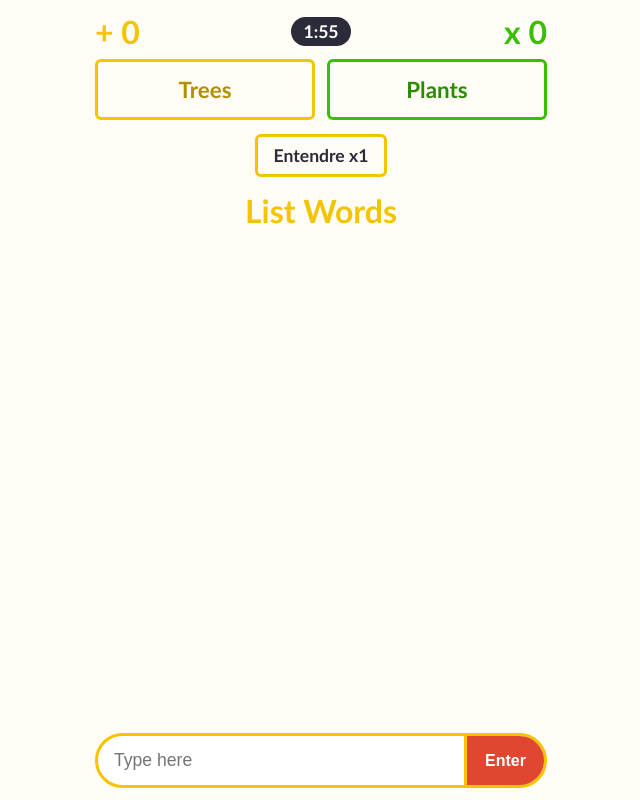
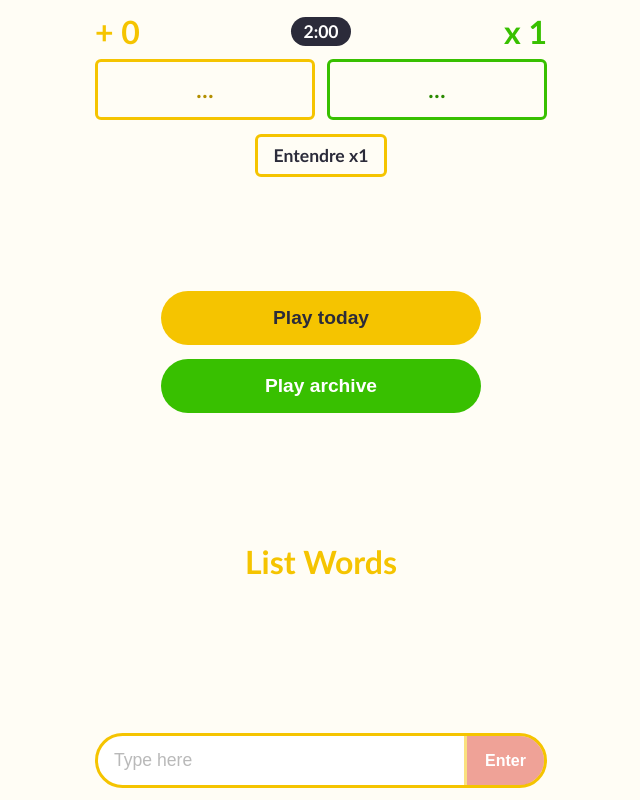
Before and after one commit to DevJFok/entendre, a plain HTML site: page index.html in a window 1280 px wide. Shown: the whole page, without its empty margins (319-959 px from the left). Drawn offline with Linux system fonts and the light colour scheme; no server answers.

Commit message:
Start screen with Play today and Play archive buttons
Timer starts only after Play today. Play archive opens the same archive list
as the results popup. Closing the archive returns to the start buttons before
the first round, or to the results card after it.

Co-Authored-By: Claude Haiku 5.5 <noreply@anthropic.com>
Claude-Session: https://claude.ai/code/session_01NRGRkNAPh35GkeenV8yddn

```diff
--- a/app.js
+++ b/app.js
@@ -60,6 +60,7 @@
   var puzzle = null; // chosen in begin(), once the word sheets have loaded
   var over = false, busy = false, msgTimer = null;
   var roundDate = null; // the date a round is recorded under: today for daily and endless, the archive date for archive plays
+  var started = false; // false until the player picks Play today or a round from the archive; the start buttons show until then
   var input = $('input'), form = $('form'), list = $('words');
   input.disabled = true; $('enter').disabled = true;
 
@@ -154,6 +155,7 @@
     list.innerHTML = '';
     input.value = ''; showMsg('');
     $('end').hidden = true; $('reopen').hidden = true; $('archivePage').hidden = true;
+    $('start').hidden = true; started = true;
     $('catA').textContent = p.categoryA.label;
     $('catB').textContent = p.categoryB.label;
     render();
@@ -172,11 +174,14 @@
     return cur[r.a] && cur[r.b] ? puzzleFor(r.a, r.b) : null;
   }
 
-  // Runs once the word sheets are loaded (or have failed to load).
-  (root.EntendreReady || Promise.resolve()).then(function () {
-    var today = localDateString(new Date());
-    startRound(scheduledFor(today) || root.Puzzles.dailyPuzzle(today), true, today);
-  });
+  // Play today: starts the daily round and timer once the word sheets are loaded (or have failed to load).
+  function startToday() {
+    (root.EntendreReady || Promise.resolve()).then(function () {
+      var today = localDateString(new Date());
+      startRound(scheduledFor(today) || root.Puzzles.dailyPuzzle(today), true, today);
+    });
+  }
+  $('playToday').addEventListener('click', startToday);
 
   function labelOf(term) {
     var p = root.Puzzles.pool.filter(function (x) { return x.term === term; })[0];
@@ -194,7 +199,8 @@
     if (!pair) { showMsg('no endless game available yet'); return; }
     startRound(puzzleFor(pair[0], pair[1]), false);
   });
-  $('archive').addEventListener('click', function () {
+  // Archive list: shared by the start screen's Play archive button and the results popup's Play archive button.
+  function openArchive() {
     var today = localDateString(new Date());
     var rows = ((root.EntendreRemote && root.EntendreRemote.archive) || []).filter(function (r) { return r.date <= today; });
     if (!rows.length) { showMsg('no archive yet'); return; }
@@ -212,9 +218,14 @@
     });
     $('end').hidden = true;
     $('archivePage').hidden = false;
+  }
+  $('archive').addEventListener('click', openArchive);
+  $('playArchive').addEventListener('click', openArchive);
+  // Back to where the player came from: the start buttons before any round, the results card after one.
+  $('closeArchive').addEventListener('click', function () {
+    $('archivePage').hidden = true;
+    if (started) $('end').hidden = false; else $('start').hidden = false;
   });
-  // Back to the results card for the finished game.
-  $('closeArchive').addEventListener('click', function () { $('archivePage').hidden = true; $('end').hidden = false; });
   // X closes the popup and keeps the finished game on screen. Results brings the popup back.
   $('closeEnd').addEventListener('click', function () { $('end').hidden = true; $('reopen').hidden = false; });
   $('reopen').addEventListener('click', function () { $('end').hidden = false; $('reopen').hidden = true; });
--- a/index.html
+++ b/index.html
@@ -18,6 +18,10 @@
     <div class="cat catB" id="catB">&hellip;</div>
   </section>
   <div class="entendre" id="entendre">Entendre x1</div>
+  <div class="start" id="start">
+    <button type="button" id="playToday" class="btn yellow">Play today</button>
+    <button type="button" id="playArchive" class="btn green">Play archive</button>
+  </div>
   <h1 class="heading">List Words</h1>
   <ul class="words" id="words" aria-live="polite"></ul>
   <div class="msg" id="msg" role="status"></div>
--- a/style.css
+++ b/style.css
@@ -12,6 +12,11 @@ html,body{margin:0;height:100%;overflow-x:hidden;background:var(--bg);color:var(
 .catA{border-color:var(--yellow);color:#b38f00}
 .catB{border-color:var(--green);color:#2a8a00}
 .entendre{align-self:center;margin-top:14px;border:3px solid var(--yellow);border-radius:6px;padding:8px 16px;font-weight:700;font-size:1.1rem}
+.start{margin:auto 0;display:flex;flex-direction:column;gap:14px;width:100%;max-width:320px;align-self:center}
+.start[hidden]{display:none}
+.start button{border:0;border-radius:999px;color:var(--ink);font-weight:700;font-size:1.2rem;padding:16px;cursor:pointer}
+.start #playToday{background:var(--yellow)}
+.start #playArchive{background:var(--green);color:#fff}
 .heading{margin:14px 0 6px;text-align:center;font-size:2rem;color:var(--yellow)}
 .words{list-style:none;margin:0 auto;padding:0;width:100%;flex:0 1 auto;min-height:0;max-height:calc(6 * 2.6rem);overflow-y:auto;overscroll-behavior:contain}
 .words li{display:flex;justify-content:space-between;align-items:center;height:2.6rem;padding:0 6px;border-bottom:2px solid var(--yellow);font-size:1.2rem}
```
